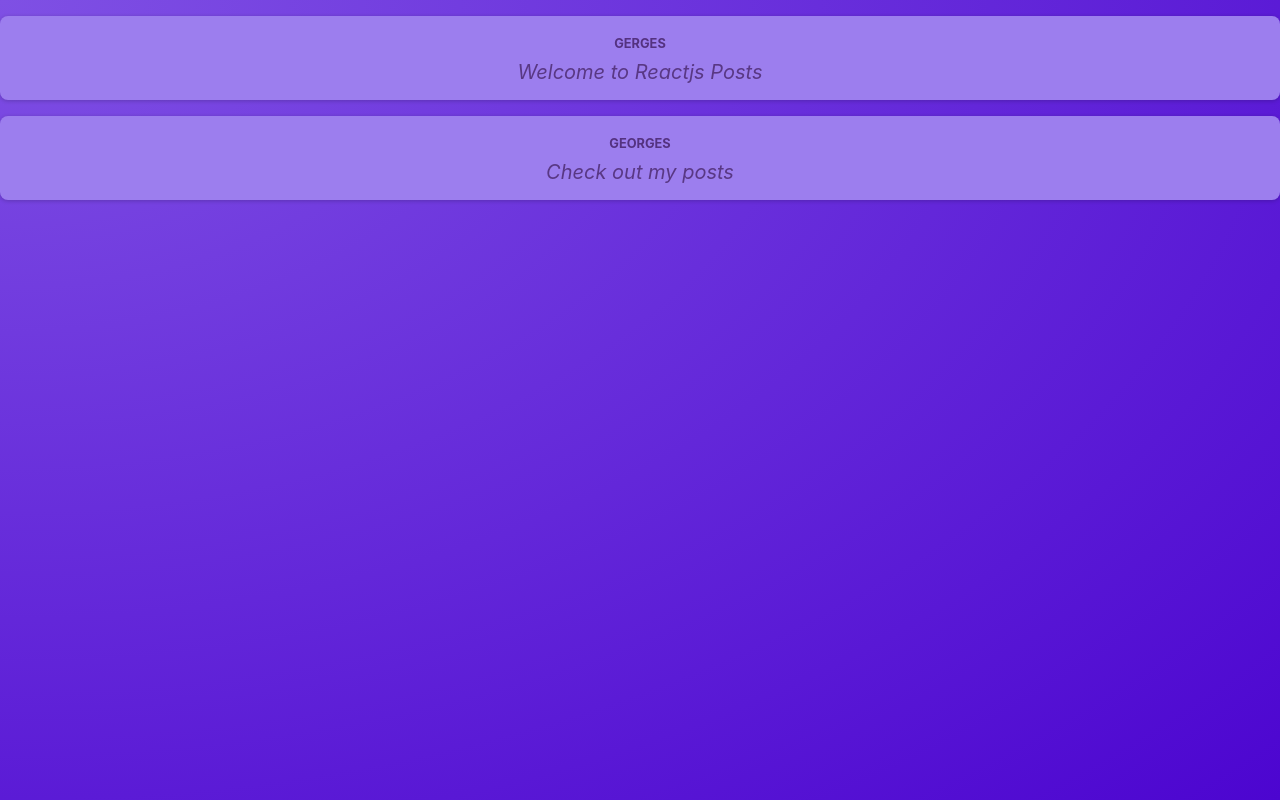
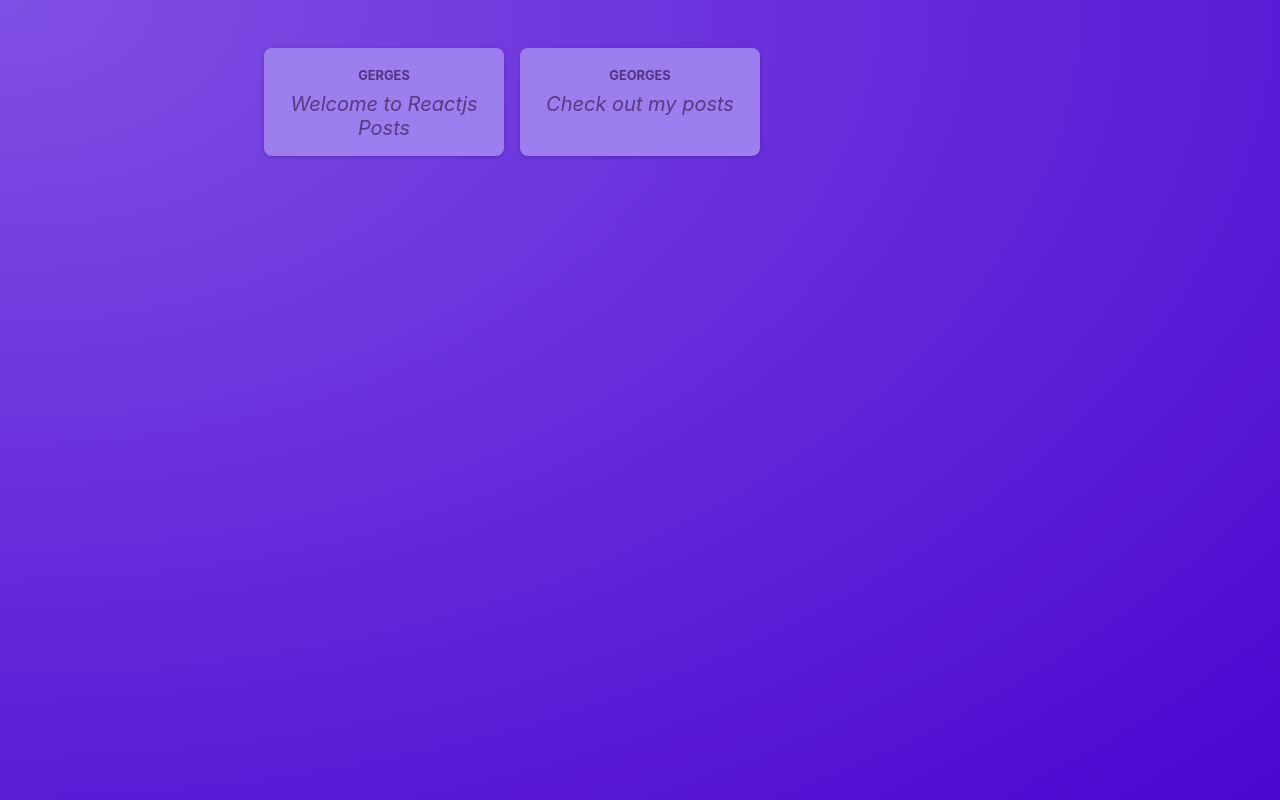
Before and after one commit to G3RGES/react-posts, a React (Vite) app: page / in a window 1280 px wide. Built offline with nearby package versions, Linux system fonts and the light colour scheme.

Commit message:
Update App.jsx

```diff
--- a/src/App.jsx
+++ b/src/App.jsx
@@ -1,10 +1,10 @@
 import Post from "./components/Post";
+import PostsList from "./components/PostsList";
 
 function App() {
   return (
     <main>
-      <Post author="Gerges" body="Welcome to Reactjs Posts" />
-      <Post author="Georges" body="Check out my posts" />
+      <PostsList />
     </main>
   );
 }
```
